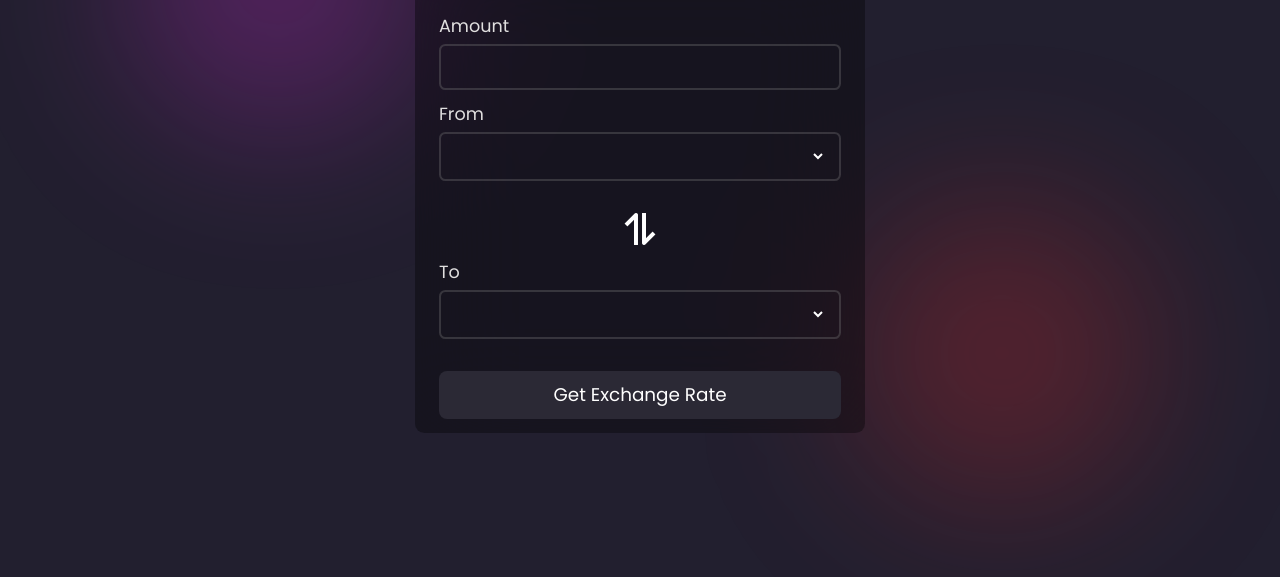
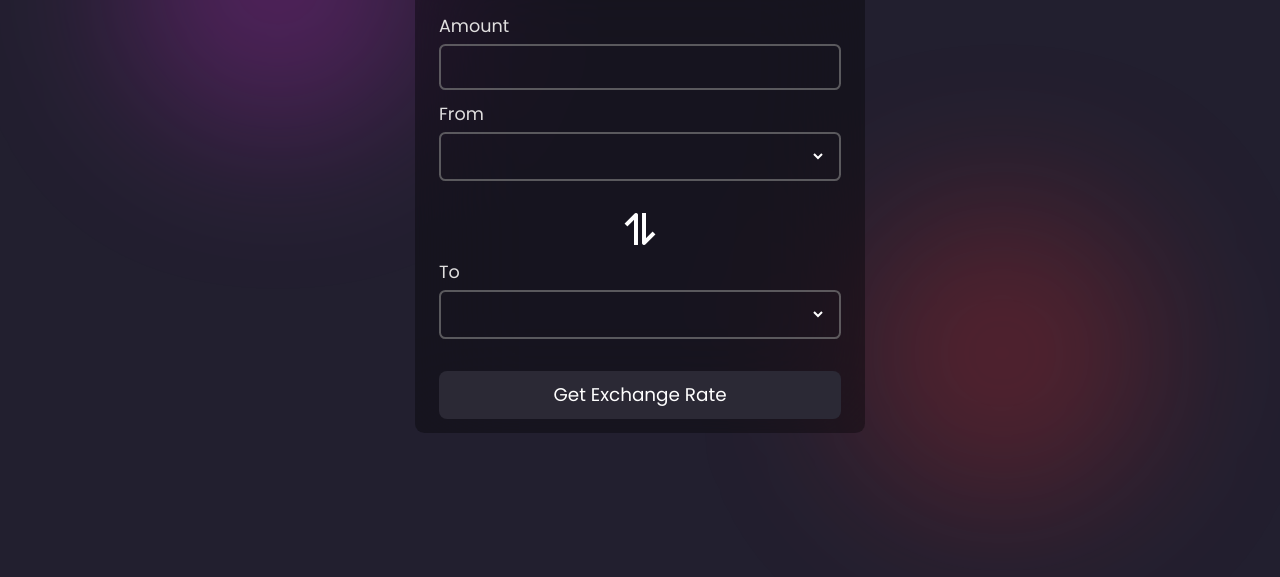
Before and after one commit to MohamedSameer10/Currency-Converter, a plain HTML site: page index.html in a window 1280 px wide. Shown: the part 217-794 px from the top of the page. Drawn offline with nearby package versions, Linux system fonts and the light colour scheme; no server answers.

Commit message:
added the changes

```diff
--- a/style.css
+++ b/style.css
@@ -80,7 +80,7 @@ body {
 .currency-container input,
 .currency-container .select {
     background-color: transparent;
-    border: 2px solid rgba(128, 128, 128, 0.313);
+    border: 2px solid rgba(128, 128, 128, 0.644);
     padding: 0.4rem 0.8rem;
     font-size: 1.18rem;
     color: white;
```
